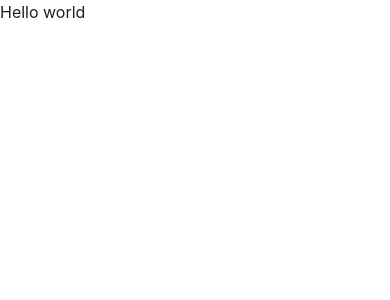
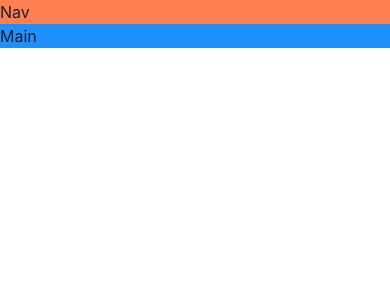
Before and after one commit to alirezaKhaki/game-hub, a React (Vite) app: page / in a window 390 px wide. Shown: the top 300 px of the page. Built offline with nearby package versions, Linux system fonts and the light colour scheme.

Commit message:
add responsive layout

```diff
--- a/src/App.tsx
+++ b/src/App.tsx
@@ -1,5 +1,26 @@
+import { Grid, GridItem, Show } from "@chakra-ui/react";
+
 function App() {
-  return <h1>Hello world</h1>;
+  return (
+    <Grid
+      templateAreas={{
+        base: `"nav" "main"`,
+        lg: `"nav nav" "aside main"`,
+      }}
+    >
+      <GridItem area="nav" bg="coral">
+        Nav
+      </GridItem>
+      <Show above="lg">
+        <GridItem area="aside" bg="red">
+          Aside
+        </GridItem>
+      </Show>
+      <GridItem area="main" bg="dodgerblue">
+        Main
+      </GridItem>
+    </Grid>
+  );
 }
 
 export default App;
```
